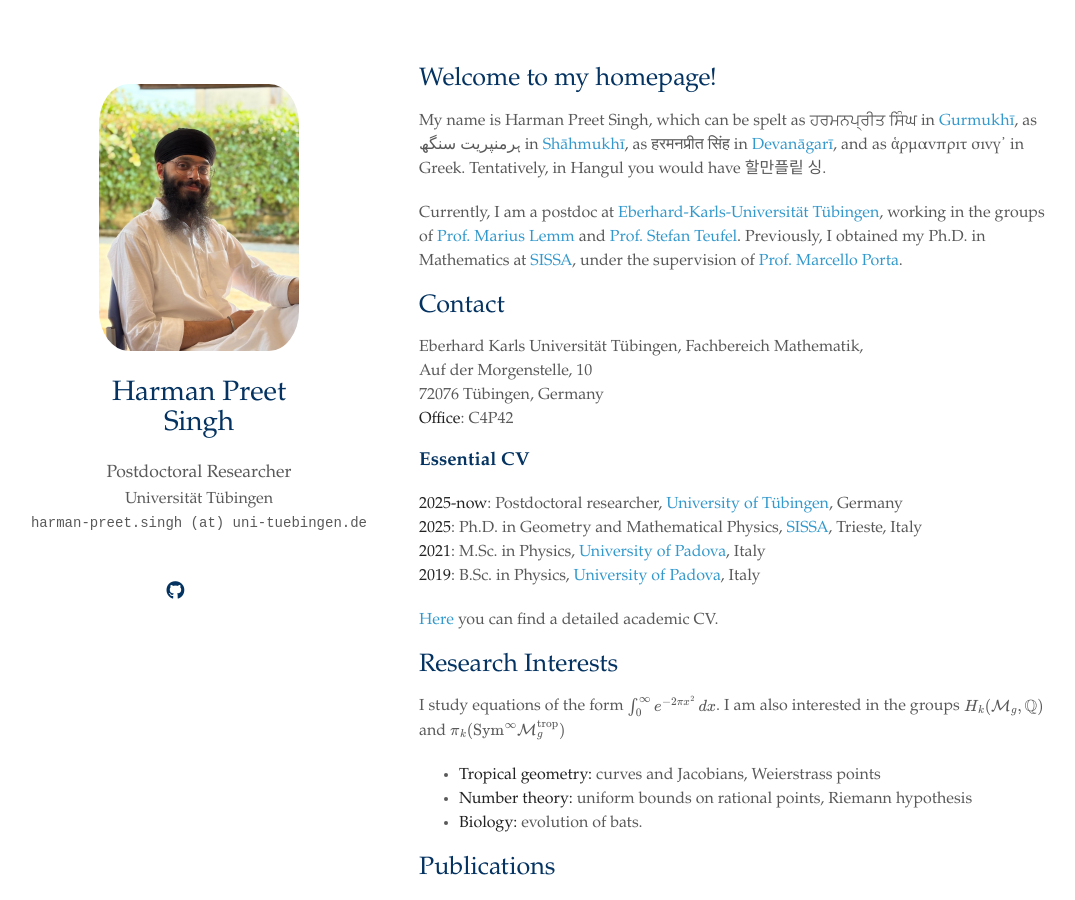
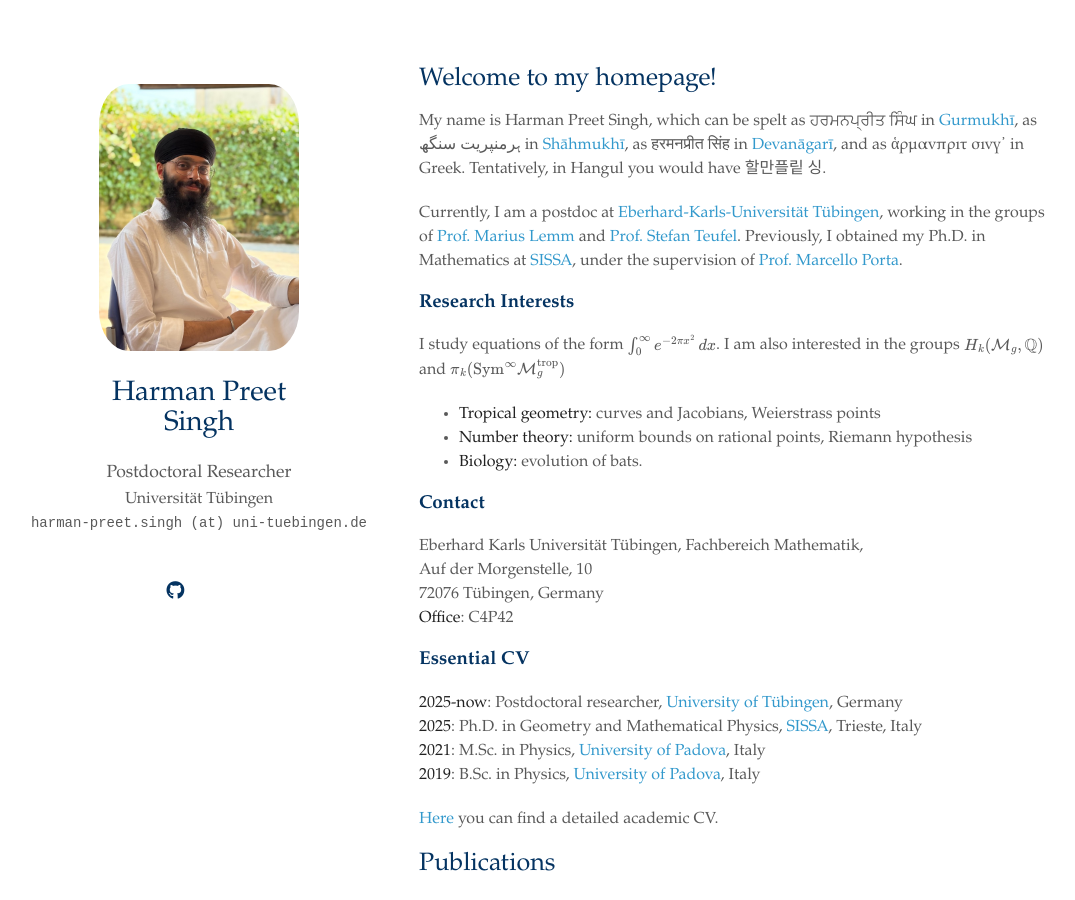
Before and after one commit to singh-hp/singh.github.io, a Jekyll site: the page built from index.md, in a window 1280 px wide and 900 px high. Shown: the whole window, without its empty margins (21-1096 px from the left). Built offline with Jekyll 4.4.1, drawn with Linux system fonts in a browser that asks for light colours; a style sheet for code colours, icons or effects is not loaded; our own code applies the rules of GitHub Pages for plain Markdown files; part of the change alters nothing that is shown.

Commit message:
Update index.md

```diff
--- a/index.md
+++ b/index.md
@@ -9,7 +9,17 @@ My name is Harman Preet Singh, which can be spelt as ਹਰਮਨਪ੍ਰੀਤ
 Currently, I am a postdoc at [Eberhard-Karls-Universität Tübingen](https://uni-tuebingen.de/en/), working in the groups of [Prof. Marius Lemm](https://www.math.uni-tuebingen.de/de/forschung/maphy/personen/mariuslemm/mariuslemm) and [Prof. Stefan Teufel](https://www.math.uni-tuebingen.de/de/forschung/maphy/personen/stefanteufel?set_language=de).
 Previously, I obtained my Ph.D. in Mathematics at [SISSA](https://www.sissa.it), under the supervision of [Prof. Marcello Porta](https://sites.google.com/view/marcelloporta/home).
 
-## Contact
+### Research Interests
+
+I study equations of the form $\int_0^\infty e^{-2\pi x^2} \, dx$.
+I am also interested in the  groups \\(H_k(\mathcal M_g, \mathbb Q)\\) and
+$\pi_k(\mathrm{Sym}^\infty \mathcal M^\mathrm{trop}_g)$
+
+- **Tropical geometry:** curves and Jacobians, Weierstrass points
+- **Number theory:** uniform bounds on rational points, Riemann hypothesis
+- **Biology:** evolution of bats.
+
+### Contact
 Eberhard Karls Universität Tübingen,
 Fachbereich Mathematik,
 Auf der Morgenstelle, 10
@@ -24,16 +34,6 @@ Auf der Morgenstelle, 10
 **2019**: B.Sc. in Physics, [University of Padova](https://www.unipd.it/en/), Italy
 
 [Here](/assets/files/Singh_CV.pdf) you can find a detailed academic CV.
-
-## Research Interests
-
-I study equations of the form $\int_0^\infty e^{-2\pi x^2} \, dx$.
-I am also interested in the  groups \\(H_k(\mathcal M_g, \mathbb Q)\\) and
-$\pi_k(\mathrm{Sym}^\infty \mathcal M^\mathrm{trop}_g)$
-
-- **Tropical geometry:** curves and Jacobians, Weierstrass points
-- **Number theory:** uniform bounds on rational points, Riemann hypothesis
-- **Biology:** evolution of bats.
 
 ## Publications
 
```
